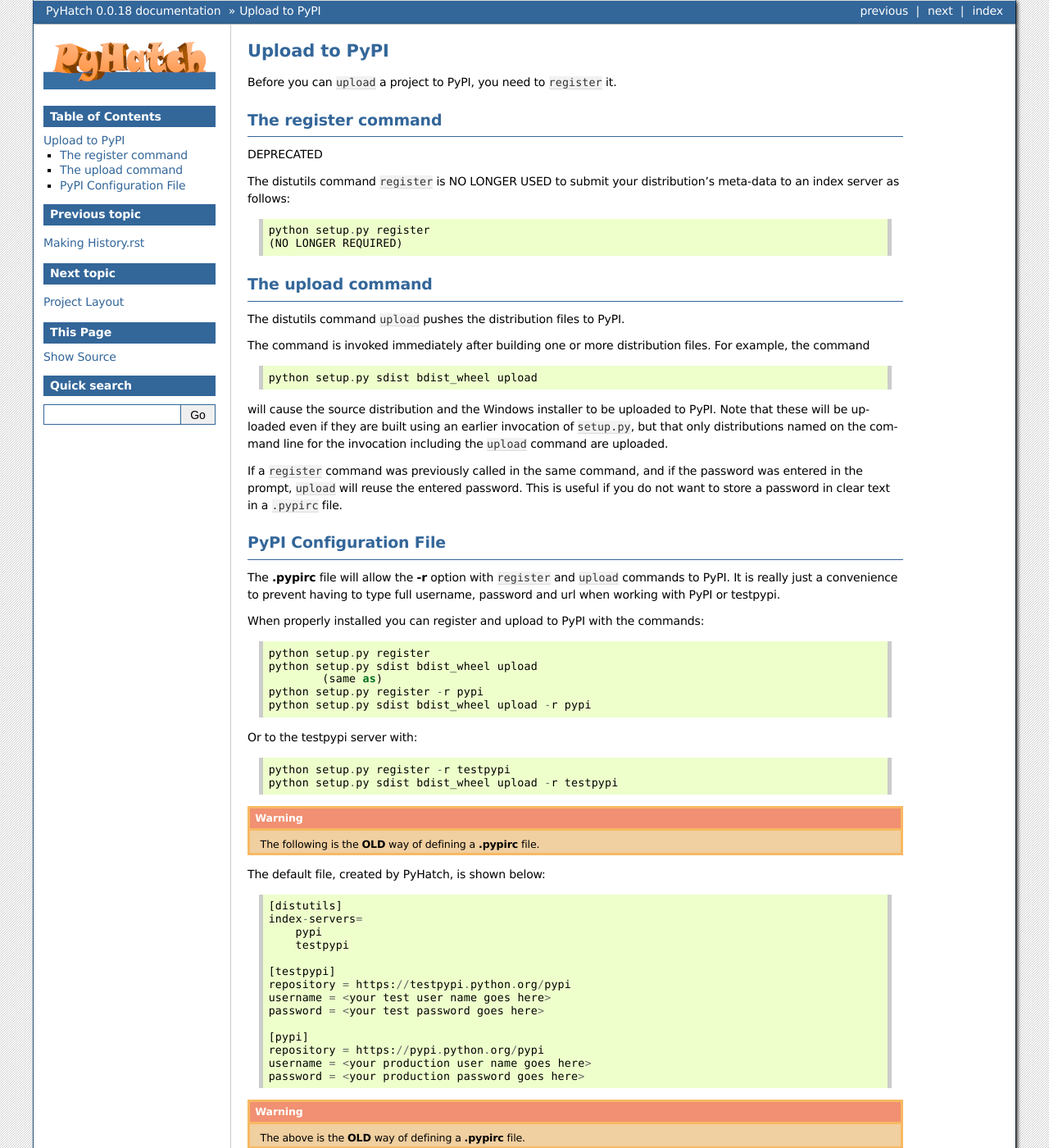
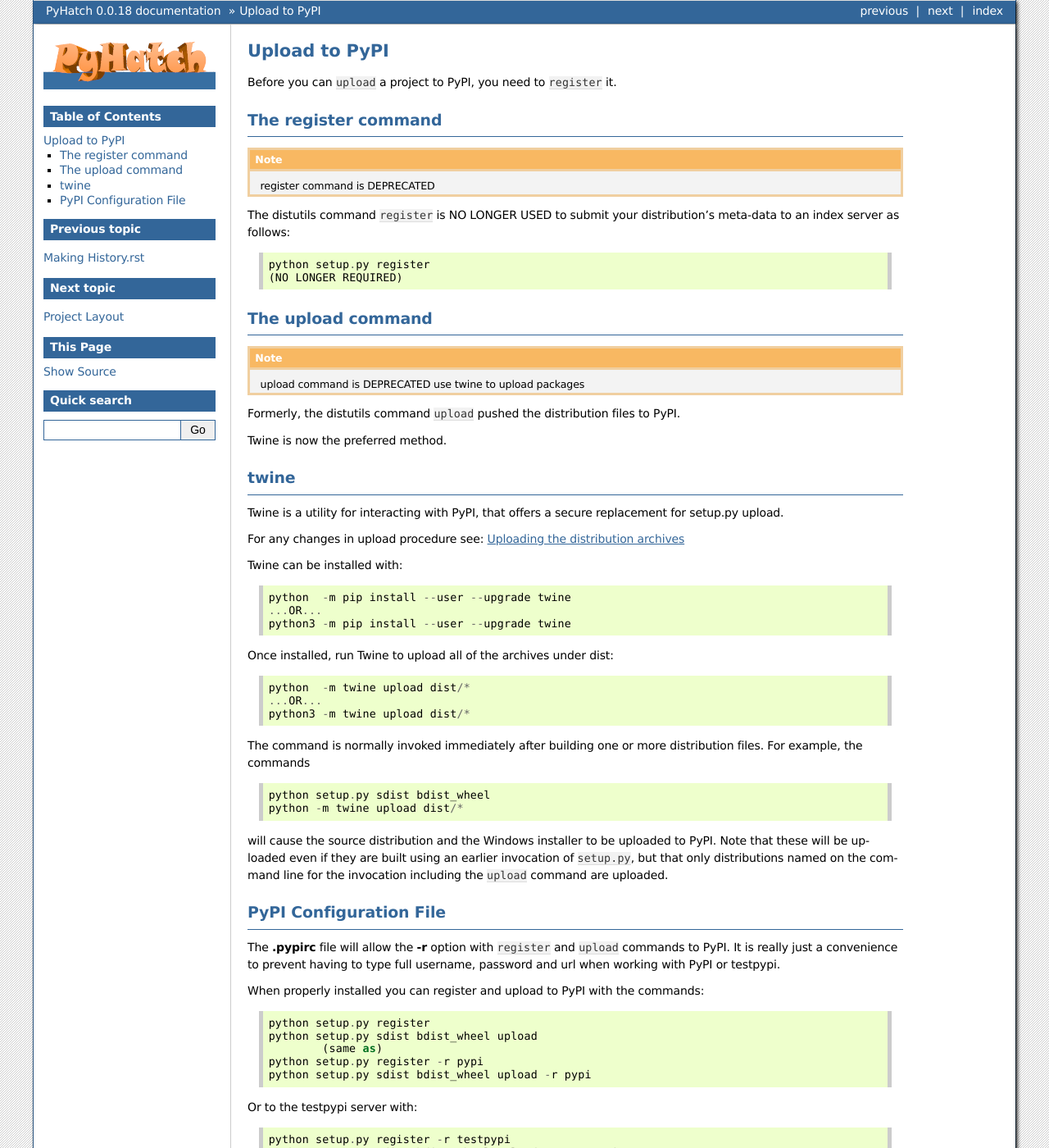
Before and after one commit to sonofeft/PyHatch, a Sphinx documentation site: the page built from docs/pypirc.rst, in a window 1280 px wide and 1400 px high. Shown: the whole window at 82% size. Built offline with Sphinx 7.4.7, drawn with Linux system fonts in a browser that asks for light colours; pages that are not in the unit, such as notebooks, are missing from menus.

Commit message:
Add Twine documentation for project upload

```diff
--- a/docs/pypirc.rst
+++ b/docs/pypirc.rst
@@ -10,7 +10,9 @@
 The register command
 --------------------
 
-DEPRECATED
+.. note::
+
+    register command is DEPRECATED
 
 The distutils command ``register`` is NO LONGER USED
 to submit your distribution's
@@ -24,22 +26,47 @@
 The upload command
 ------------------
 
-The distutils command ``upload`` pushes the distribution files to PyPI.
+.. note::
 
-The command is invoked immediately after building one or more distribution
-files.  For example, the command ::
+    upload command is DEPRECATED
+    use twine to upload packages
 
-    python setup.py sdist bdist_wheel upload
+Formerly, the distutils command ``upload`` pushed the distribution files to PyPI.
+
+Twine is now the preferred method.
+
+twine
+-----
+
+Twine is a utility for interacting with PyPI, that offers a secure replacement for setup.py upload.
+
+For any changes in upload procedure see:
+`Uploading the distribution archives <https://packaging.python.org/tutorials/packaging-projects/>`_
+
+Twine can be installed with::
+
+    python  -m pip install --user --upgrade twine
+    ...OR...
+    python3 -m pip install --user --upgrade twine
+
+Once installed, run Twine to upload all of the archives under dist::
+
+    python  -m twine upload dist/*
+    ...OR...
+    python3 -m twine upload dist/*
+
+
+The command is normally invoked immediately after building one or more distribution
+files.  For example, the commands ::
+
+    python setup.py sdist bdist_wheel
+    python -m twine upload dist/*
 
 will cause the source distribution and the Windows installer to be uploaded to
 PyPI.  Note that these will be uploaded even if they are built using an earlier
 invocation of :file:`setup.py`, but that only distributions named on the command
 line for the invocation including the ``upload`` command are uploaded.
 
-If a ``register`` command was previously called in the same command,
-and if the password was entered in the prompt, ``upload`` will reuse the
-entered password.  This is useful if you do not want to store a password in
-clear text in a :file:`.pypirc` file.
 
 .. _package_pypirc:
 
```
